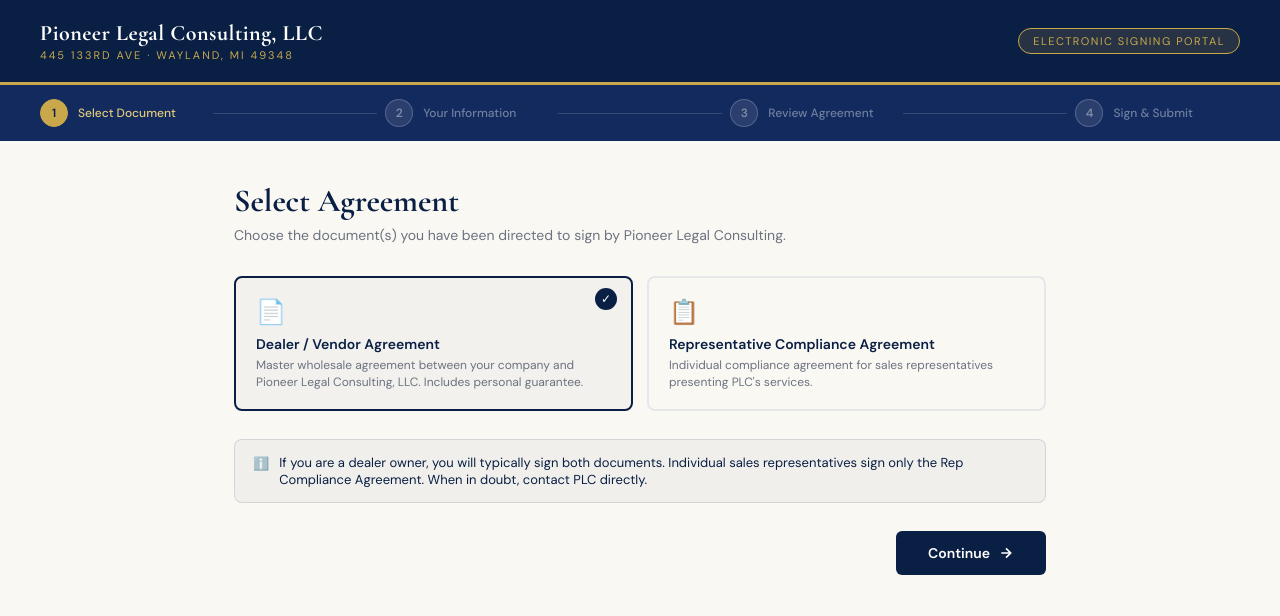
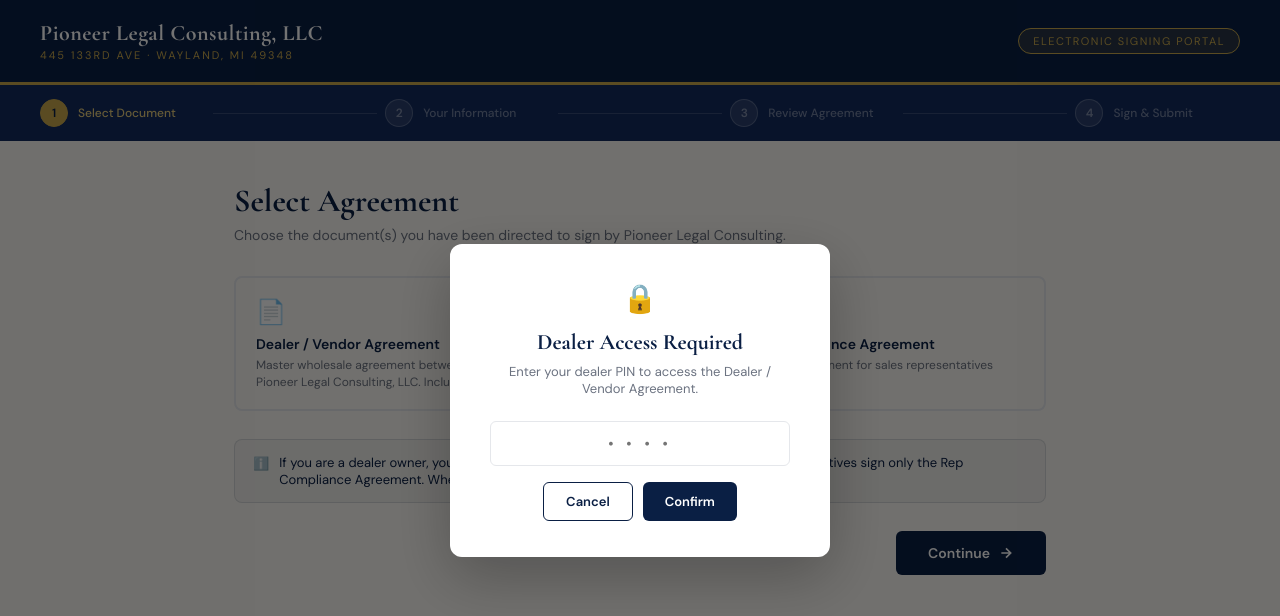
Before and after one commit to wsnyder-del/PLC-DealerContract-Signing, a website: page index.html in a window 1280 px wide. Both pictures are taken after a click on the element 433 px from the left and 343 px from the top of the page. Drawn offline with nearby package versions, Linux system fonts and the light colour scheme.

Commit message:
dealer PIN

```diff
--- a/index.html
+++ b/index.html
@@ -507,10 +507,11 @@
     <div class="panel-sub">Choose the document(s) you have been directed to sign by Pioneer Legal Consulting.</div>
 
     <div class="doc-selector">
-      <div class="doc-card" id="card-dealer" onclick="toggleDoc('dealer')">
+      <div class="doc-card" id="card-dealer" onclick="promptDealerPIN()" style="position:relative;">
         <div class="doc-card-icon">📄</div>
         <div class="doc-card-title">Dealer / Vendor Agreement</div>
         <div class="doc-card-desc">Master wholesale agreement between your company and Pioneer Legal Consulting, LLC. Includes personal guarantee.</div>
+        <div id="dealer-lock-badge" style="position:absolute;top:10px;right:14px;font-size:14px;opacity:0.5;">🔒</div>
       </div>
       <div class="doc-card" id="card-rep" onclick="toggleDoc('rep')">
         <div class="doc-card-icon">📋</div>
@@ -713,6 +714,25 @@
 
 </main>
 
+<!-- Dealer PIN Modal -->
+<div id="dealer-pin-modal" style="display:none;position:fixed;inset:0;background:rgba(0,0,0,0.55);z-index:1000;display:none;align-items:center;justify-content:center;">
+  <div style="background:#fff;border-radius:12px;padding:36px 40px;max-width:380px;width:90%;box-shadow:0 20px 60px rgba(0,0,0,0.25);text-align:center;">
+    <div style="font-size:28px;margin-bottom:12px;">🔒</div>
+    <div style="font-family:'Cormorant Garamond',serif;font-size:22px;font-weight:700;color:#0A1F44;margin-bottom:8px;">Dealer Access Required</div>
+    <div style="font-size:13px;color:#6b7280;margin-bottom:24px;">Enter your dealer PIN to access the Dealer / Vendor Agreement.</div>
+    <input type="password" id="dealer-pin-input" maxlength="10"
+      style="width:100%;border:1.5px solid #e5e7eb;border-radius:6px;padding:11px 14px;font-size:16px;text-align:center;letter-spacing:4px;outline:none;margin-bottom:8px;font-family:'DM Sans',sans-serif;"
+      placeholder="• • • •" onkeydown="if(event.key==='Enter')checkDealerPIN()">
+    <div id="dealer-pin-error" style="font-size:12px;color:#dc2626;margin-bottom:12px;display:none;">Incorrect PIN. Please try again.</div>
+    <div style="display:flex;gap:10px;justify-content:center;margin-top:8px;">
+      <button onclick="closeDealerPIN()"
+        style="background:transparent;border:1.5px solid #0A1F44;color:#0A1F44;border-radius:6px;padding:10px 22px;font-family:'DM Sans',sans-serif;font-size:13px;font-weight:600;cursor:pointer;">Cancel</button>
+      <button onclick="checkDealerPIN()"
+        style="background:#0A1F44;border:none;color:#fff;border-radius:6px;padding:10px 22px;font-family:'DM Sans',sans-serif;font-size:13px;font-weight:600;cursor:pointer;">Confirm</button>
+    </div>
+  </div>
+</div>
+
 <script>
 // ── State ──────────────────────────────────────────────────────────────────
 const state = {
@@ -720,6 +740,7 @@
   currentStep: 1,
   sigHasContent: false,
   scrolledToBottom: false,
+  dealerUnlocked: false,
 };
 
 // ── Document content ───────────────────────────────────────────────────────
@@ -904,6 +925,36 @@
 }
 
 // ── Doc selection ──────────────────────────────────────────────────────────
+const DEALER_PIN = '3624';
+
+function promptDealerPIN() {
+  // If already unlocked just toggle
+  if (state.dealerUnlocked) { toggleDoc('dealer'); return; }
+  const modal = document.getElementById('dealer-pin-modal');
+  modal.style.display = 'flex';
+  document.getElementById('dealer-pin-input').value = '';
+  document.getElementById('dealer-pin-error').style.display = 'none';
+  setTimeout(() => document.getElementById('dealer-pin-input').focus(), 100);
+}
+
+function checkDealerPIN() {
+  const val = document.getElementById('dealer-pin-input').value.trim();
+  if (val === DEALER_PIN) {
+    state.dealerUnlocked = true;
+    closeDealerPIN();
+    document.getElementById('dealer-lock-badge').style.display = 'none';
+    toggleDoc('dealer');
+  } else {
+    document.getElementById('dealer-pin-error').style.display = 'block';
+    document.getElementById('dealer-pin-input').value = '';
+    document.getElementById('dealer-pin-input').focus();
+  }
+}
+
+function closeDealerPIN() {
+  document.getElementById('dealer-pin-modal').style.display = 'none';
+}
+
 function toggleDoc(type) {
   state.docs[type] = !state.docs[type];
   document.getElementById(`card-${type}`).classList.toggle('selected', state.docs[type]);
```
